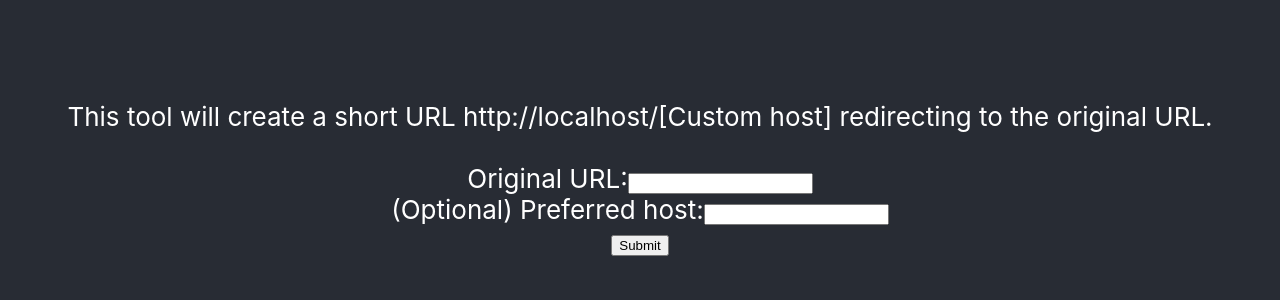
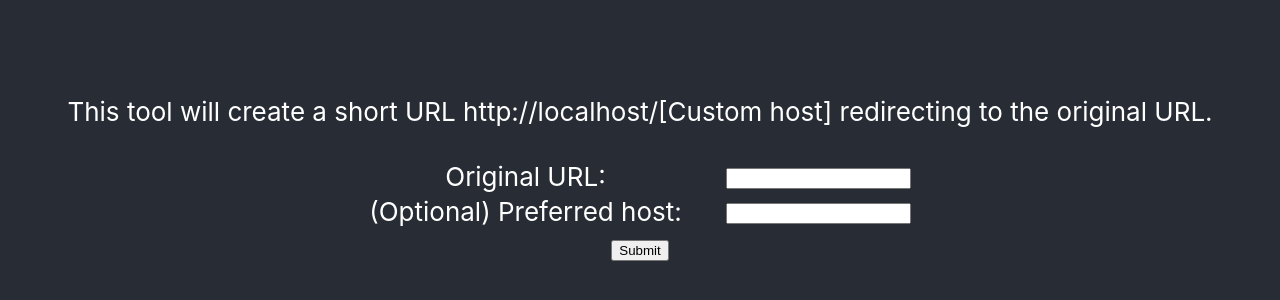
Before and after one commit to lukemccl/URLShortener, a React app in the folder ui/: page / in a window 1280 px wide. Shown: the part 222-522 px from the top of the page. Built offline with nearby package versions, Linux system fonts and the light colour scheme.

Commit message:
css styling

```diff
--- a/ui/public/index.html
+++ b/ui/public/index.html
@@ -6,8 +6,8 @@
     <meta name="viewport" content="width=device-width, initial-scale=1" />
     <meta name="theme-color" content="#000000" />
     <meta
-      name="description"
-      content="Web site created using create-react-app"
+      name="URL Shorten"
+      content="Web site to shorten URL"
     />
     <link rel="apple-touch-icon" href="%PUBLIC_URL%/logo192.png" />
     <!--
@@ -24,7 +24,7 @@
       work correctly both with client-side routing and a non-root public URL.
       Learn how to configure a non-root public URL by running `npm run build`.
     -->
-    <title>React App</title>
+    <title>URL Shorten</title>
   </head>
   <body>
     <noscript>You need to enable JavaScript to run this app.</noscript>
--- /dev/null
+++ b/ui/src/components/submission/submissionform.css
@@ -0,0 +1,8 @@
+table {
+    margin-left: auto;
+    margin-right: auto;
+}
+input.textInput {
+    margin-left: 40px;
+    vertical-align: middle;
+  }
--- a/ui/src/components/submission/submissionform.js
+++ b/ui/src/components/submission/submissionform.js
@@ -1,4 +1,5 @@
 import React, { Component } from 'react';
+import './submissionform.css';
 
 class URLForm extends Component {
     constructor(props) {
@@ -119,18 +120,24 @@ class URLForm extends Component {
                     This tool will create a short URL {location}[Custom host] redirecting to the original URL.
                     <br/>
                     <br/>
-                    <div>
-                        <label>
-                            Original URL:
-                            <input type="text" value={this.state.URLShort} onChange={this.handleURLChange} />
-                        </label>
-                    </div>
-                    <div>
-                        <label>
-                            (Optional) Preferred host:
-                            <input type="text" value={this.state.URLPref} onChange={this.handlePrefChange} />
-                        </label>
-                    </div>
+                    <table>
+                        <tr>
+                            <td>
+                                <label>Original URL:</label>
+                            </td>
+                            <td>
+                                <input className="textInput" type="text" value={this.state.URLShort} onChange={this.handleURLChange} />
+                            </td>
+                        </tr>
+                        <tr>
+                            <td>
+                                <label>(Optional) Preferred host:</label>
+                            </td>
+                            <td>
+                                <input className="textInput" type="text" value={this.state.URLPref} onChange={this.handlePrefChange} />
+                            </td>
+                        </tr>
+                    </table>
                     <button onClick={this.handleSubmit}>Submit</button>
                 </div>
         }else{
--- a/ui/src/pages/home/Home.css
+++ b/ui/src/pages/home/Home.css
@@ -1,16 +1,5 @@
 .App {
   text-align: center;
-}
-
-.App-logo {
-  height: 40vmin;
-  pointer-events: none;
-}
-
-@media (prefers-reduced-motion: no-preference) {
-  .App-logo {
-    animation: App-logo-spin infinite 20s linear;
-  }
 }
 
 .App-header {
@@ -27,12 +16,3 @@
 .App-link {
   color: #61dafb;
 }
-
-@keyframes App-logo-spin {
-  from {
-    transform: rotate(0deg);
-  }
-  to {
-    transform: rotate(360deg);
-  }
-}
```
Also changed, not shown: ui/public/manifest.json, ui/src/components/submission/logo.svg (deleted), 1 other file.
